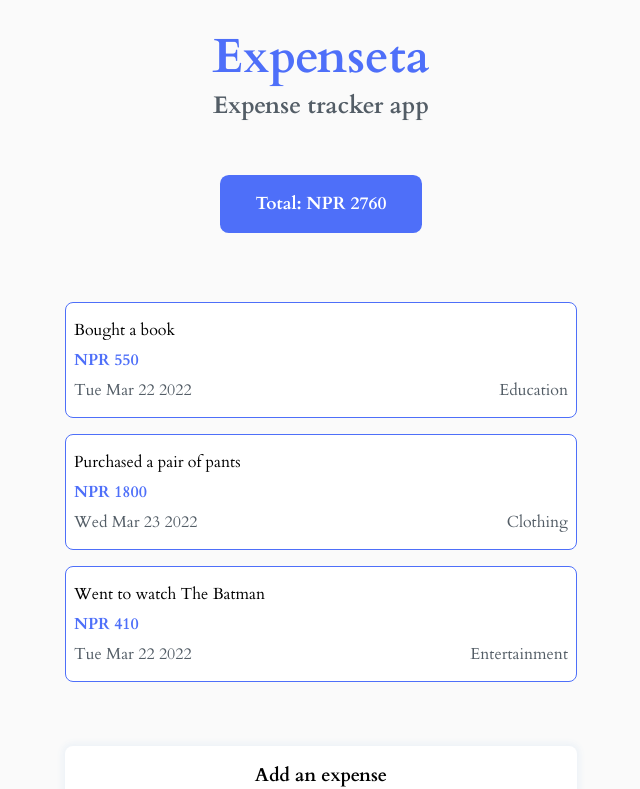
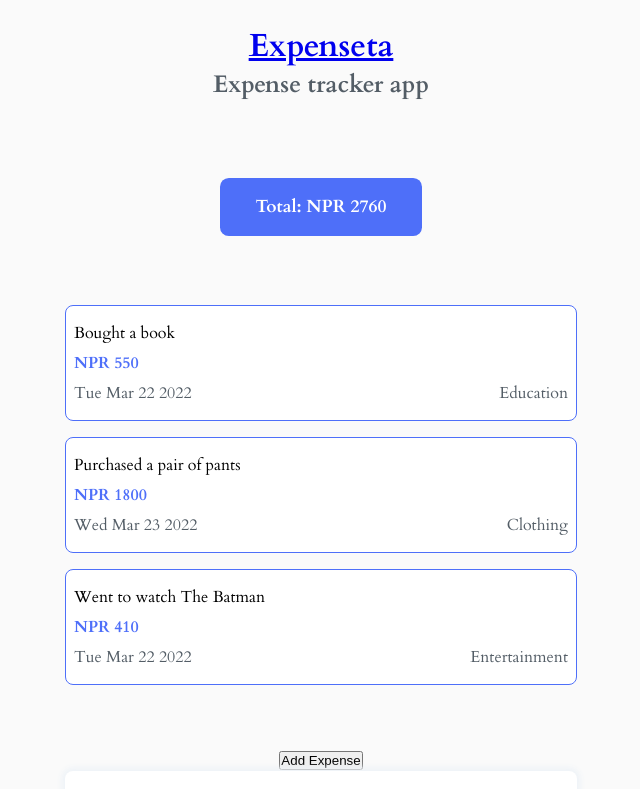
Before and after one commit to nslcoder/expenseta, a React (Create React App) app: page / in a window 1280 px wide. Shown: the top 789 px of the page, without its empty margins (319-959 px from the left). Built offline with nearby package versions, Linux system fonts and the light colour scheme.

Commit message:
feat: introduce routing

```diff
--- a/package.json
+++ b/package.json
@@ -8,6 +8,7 @@
     "@testing-library/user-event": "^13.5.0",
     "react": "^17.0.2",
     "react-dom": "^17.0.2",
+    "react-router-dom": "^6.3.0",
     "react-scripts": "5.0.0",
     "web-vitals": "^2.1.4"
   },
--- a/src/App.js
+++ b/src/App.js
@@ -1,34 +1,16 @@
-import { useState } from 'react';
 import './App.css';
-import expensesData from './data/expenses.json';
-import Expense from './components/Expense';
-import AddExpense from './components/AddExpense';
-import TotalExpenses from './components/TotalExpenses';
+import { Link } from 'react-router-dom';
+import Home from './components/Home';
 
 function App() {
-  const [expenses, setExpenses] = useState(expensesData);
-
-  function createExpenses(newExpense) {
-    const allExpenses = [...expenses, newExpense];
-    setExpenses(allExpenses);
-  }
-
   return (
     <div className='App'>
-      <h1>Expenseta</h1>
+      <Link to='/'>
+        <h1>Expenseta</h1>
+      </Link>
       <h2>Expense tracker app</h2>
 
-      <TotalExpenses expenses={expenses} />
-
-      <div className='expenses-list'>
-        {expenses.map((expense, index) => (
-          <div className='expense-item' key={index}>
-            <Expense expense={expense} />
-          </div>
-        ))}
-      </div>
-
-      <AddExpense createExpenses={createExpenses} />
+      <Home />
 
       <footer>
         <p>
--- /dev/null
+++ b/src/components/Home.js
@@ -0,0 +1,39 @@
+import { useState } from 'react';
+import { Link } from 'react-router-dom';
+import expensesData from '../data/expenses.json';
+import Expense from './Expense';
+import AddExpense from './AddExpense';
+import TotalExpenses from './TotalExpenses';
+
+function Home() {
+  const [expenses, setExpenses] = useState(expensesData);
+
+  function createExpenses(newExpense) {
+    const allExpenses = [...expenses, newExpense];
+    setExpenses(allExpenses);
+  }
+
+  return (
+    <div className='App'>
+      <TotalExpenses expenses={expenses} />
+
+      <div className='expenses-list'>
+        {expenses.map((expense, index) => (
+          <div className='expense-item' key={index}>
+            <Expense expense={expense} />
+          </div>
+        ))}
+      </div>
+
+      <div className='add-btn'>
+        <Link to='/add-expense'>
+          <button>Add Expense</button>
+        </Link>
+      </div>
+
+      <AddExpense createExpenses={createExpenses} />
+    </div>
+  );
+}
+
+export default Home;
--- a/src/index.js
+++ b/src/index.js
@@ -1,17 +1,21 @@
 import React from 'react';
 import ReactDOM from 'react-dom';
+import { BrowserRouter, Routes, Route } from 'react-router-dom';
 import './index.css';
 import App from './App';
-import reportWebVitals from './reportWebVitals';
+import Home from './components/Home';
+import AddExpense from './components/AddExpense';
 
 ReactDOM.render(
   <React.StrictMode>
-    <App />
+    <BrowserRouter>
+      <Routes>
+        <Route path='/' element={<App />}>
+          <Route path='/' element={<Home />} />
+          <Route path='/add-expense' element={<AddExpense />} />
+        </Route>
+      </Routes>
+    </BrowserRouter>
   </React.StrictMode>,
   document.getElementById('root')
 );
-
-// If you want to start measuring performance in your app, pass a function
-// to log results (for example: reportWebVitals(console.log))
-// or send to an analytics endpoint. Learn more: https://bit.ly/CRA-vitals
-reportWebVitals();
```
Also changed, not shown: 1 other file (tests, documents, lock files or other folders).
